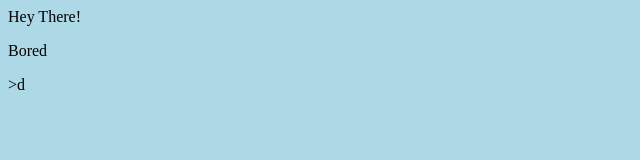
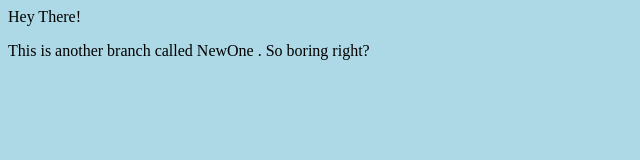
Before and after one commit to dexterstr/rollabee, a plain HTML site: page index.html in a window 1280 px wide. Shown: the whole page, without its empty margins (0-640 px from the left). Drawn offline with Linux system fonts and the light colour scheme.

Commit message:
new branch new work

```diff
--- a/index.html
+++ b/index.html
@@ -9,7 +9,6 @@
   </head>
   <body>
     Hey There!
-    <p>Bored</p>
-    <p>>d</p>
+    <p>This is another branch called NewOne . So boring right?</p>
   </body>
 </html>
```
